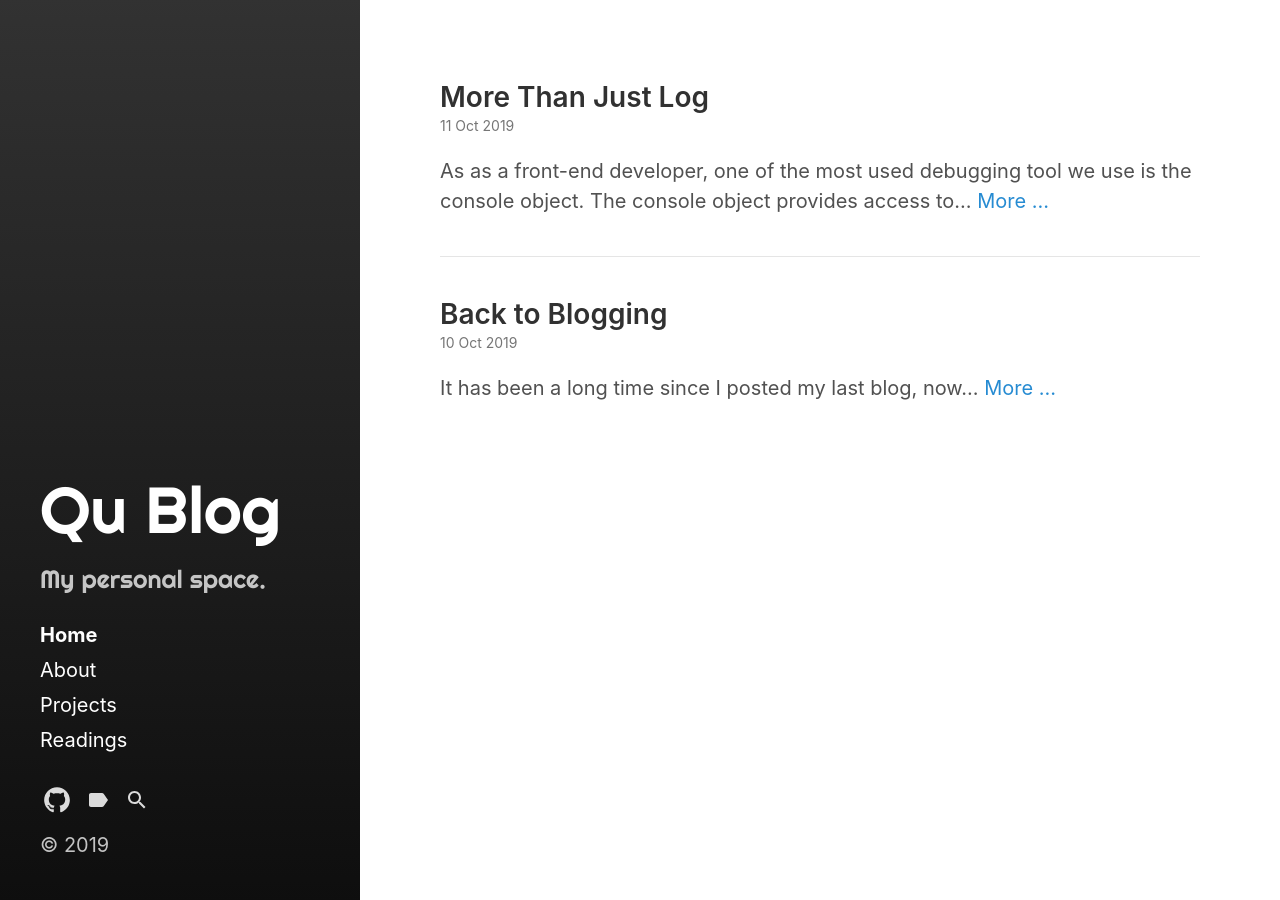
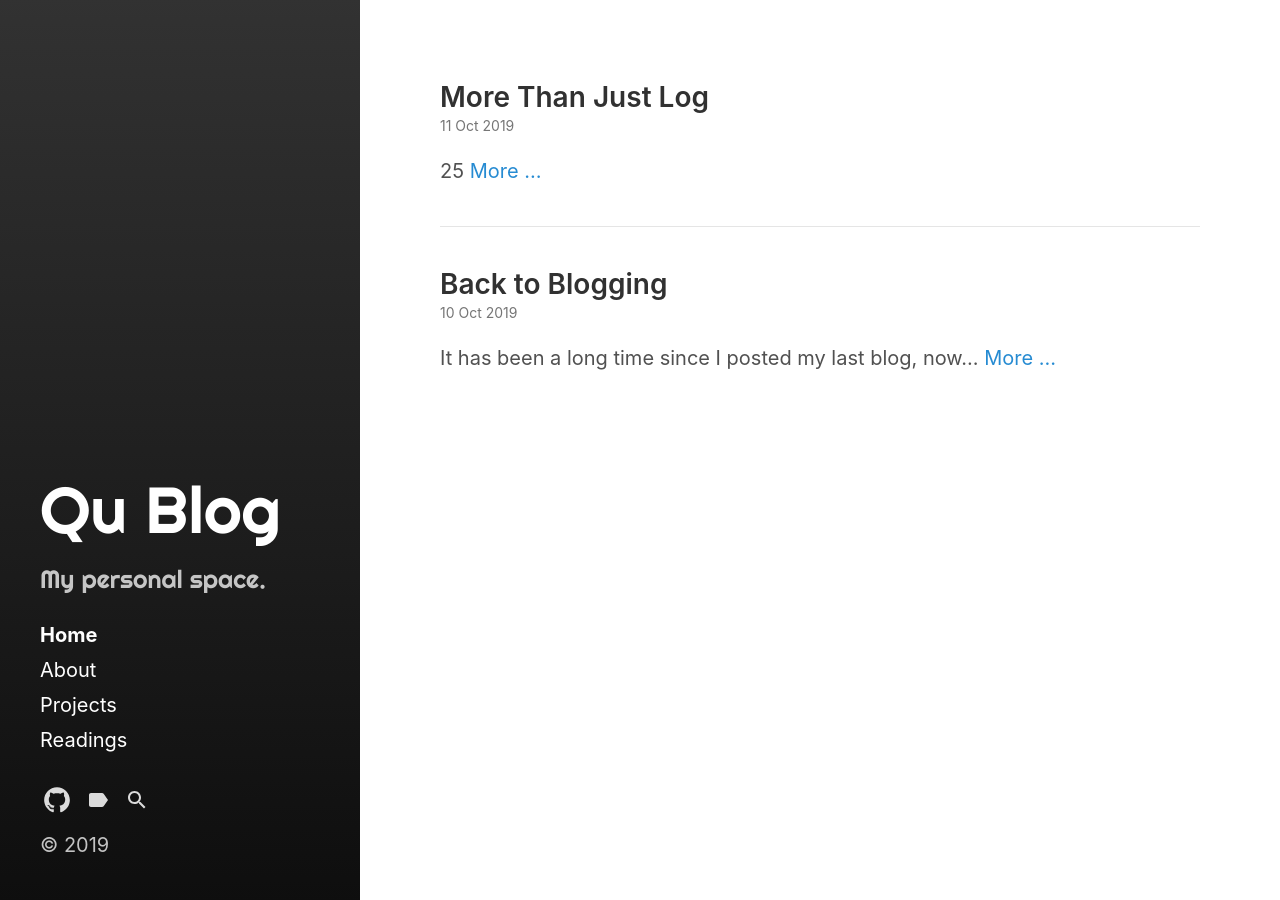
Before and after one commit to yiqu/yiqu.github.io, a Jekyll site: the page built from index.html, in a window 1280 px wide. Built offline with Jekyll 4.4.1, drawn with Linux system fonts in a browser that asks for light colours; some web fonts are replaced; the list of posts is cut into pages by our own code.

Commit message:
Update 2019-10-11-console-commands-useful.md

```diff
--- a/_posts/2019-10-11-console-commands-useful.md
+++ b/_posts/2019-10-11-console-commands-useful.md
@@ -1,7 +1,7 @@
 ---
 layout: post
 title: More Than Just Log
-excerpt: "As as a front-end developer, one of the most used debugging tool we use is the console object. The console object   provides access to..."
+excerpt: 25
 tags:
   - commands
   - programming
```
